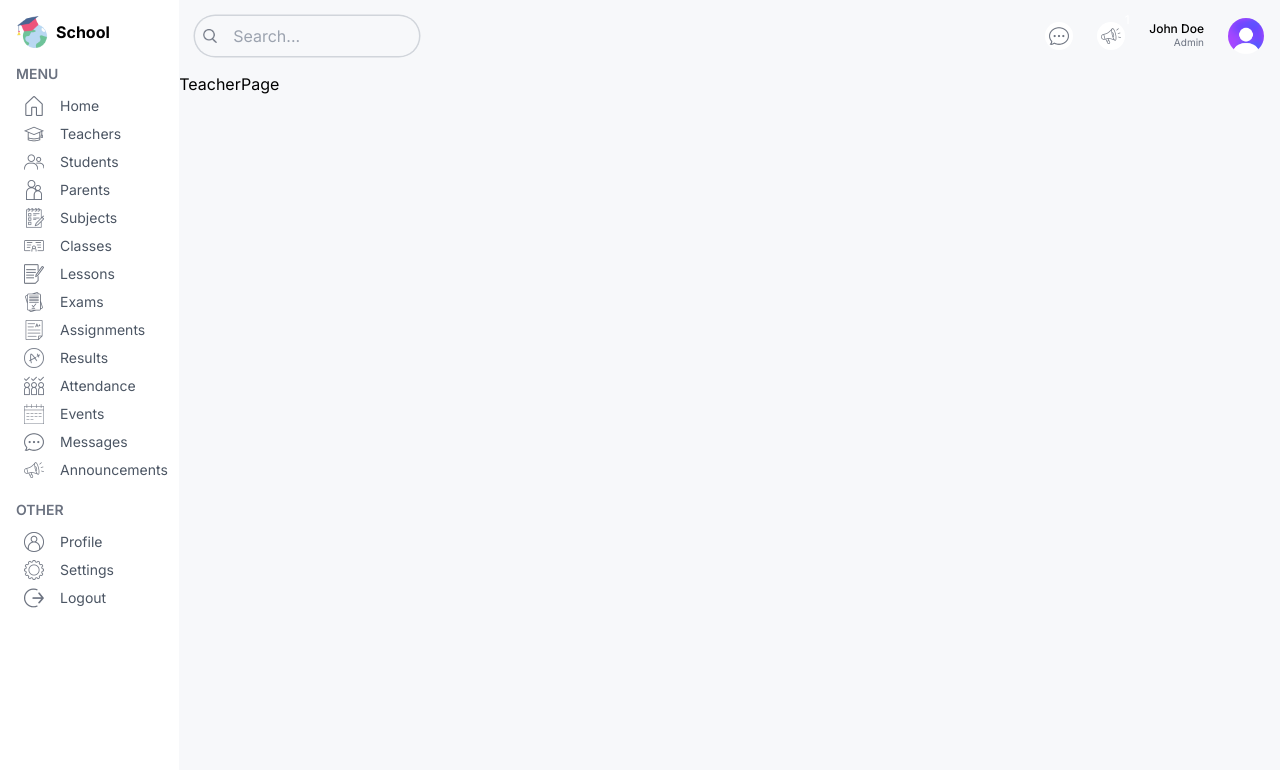
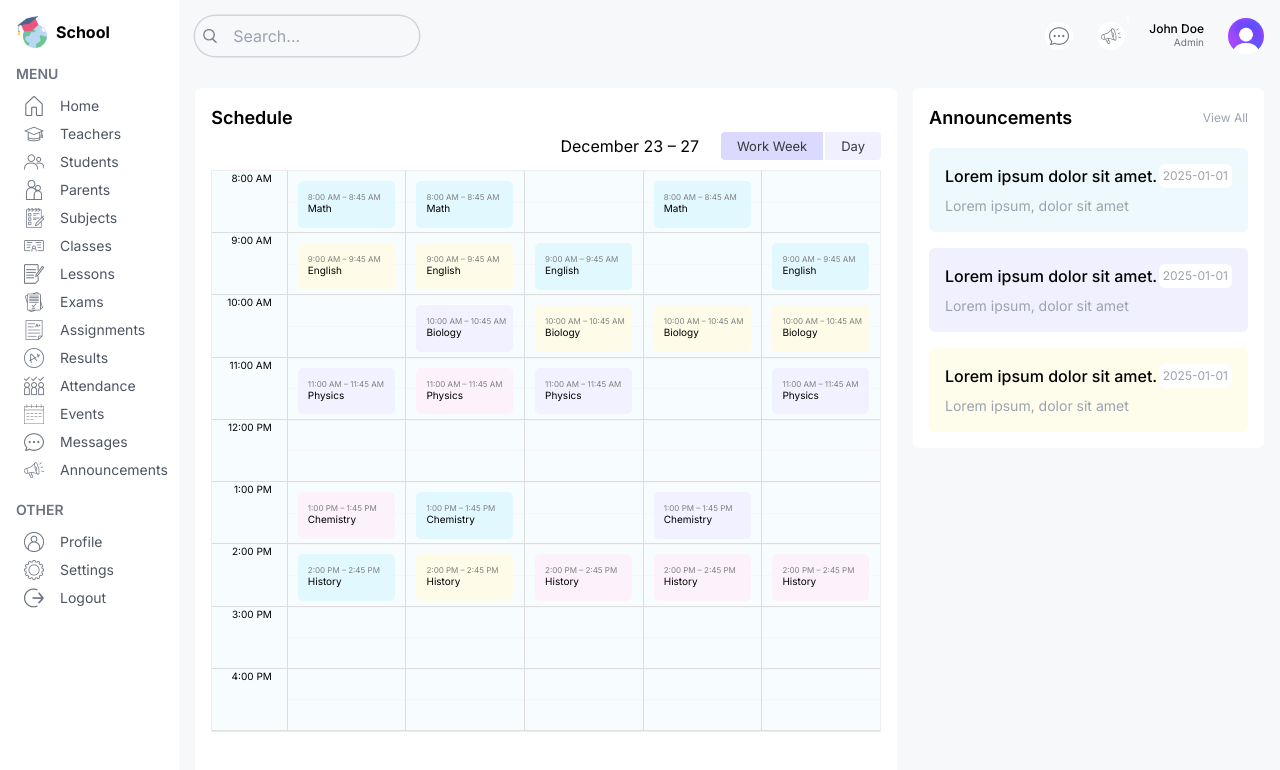
Before and after one commit to Nyakamba/school, a Next.js app: page /teacher in a window 1280 px wide. Shown: the top 770 px of the page. Built offline with nearby package versions, Linux system fonts and the light colour scheme.

Commit message:
Design teachers page

```diff
--- a/src/app/(dashboard)/teacher/page.tsx
+++ b/src/app/(dashboard)/teacher/page.tsx
@@ -1,5 +1,26 @@
+"use client";
+
+import Announcements from "@/components/Announcements";
+import BigCalendar from "@/components/BigCalendar";
+import EventCalendar from "@/components/EventCalendar";
+
 const TeacherPage = () => {
-  return <div>TeacherPage</div>;
+  return (
+    <div className="flex-1 p-4 flex gap-4 flex-col xl:flex-row">
+      {/* Left */}
+      <div className="w-full xl:w-2/3">
+        <div className="h-full bg-white rounded-md p-4">
+          <h1 className="text-lg font-semibold">Schedule</h1>
+          <BigCalendar />
+        </div>
+      </div>
+
+      {/* RIGHT */}
+      <div className="w-full xl:w-1/3 flex flex-col gap-8 ">
+        <Announcements />
+      </div>
+    </div>
+  );
 };
 
 export default TeacherPage;
```
